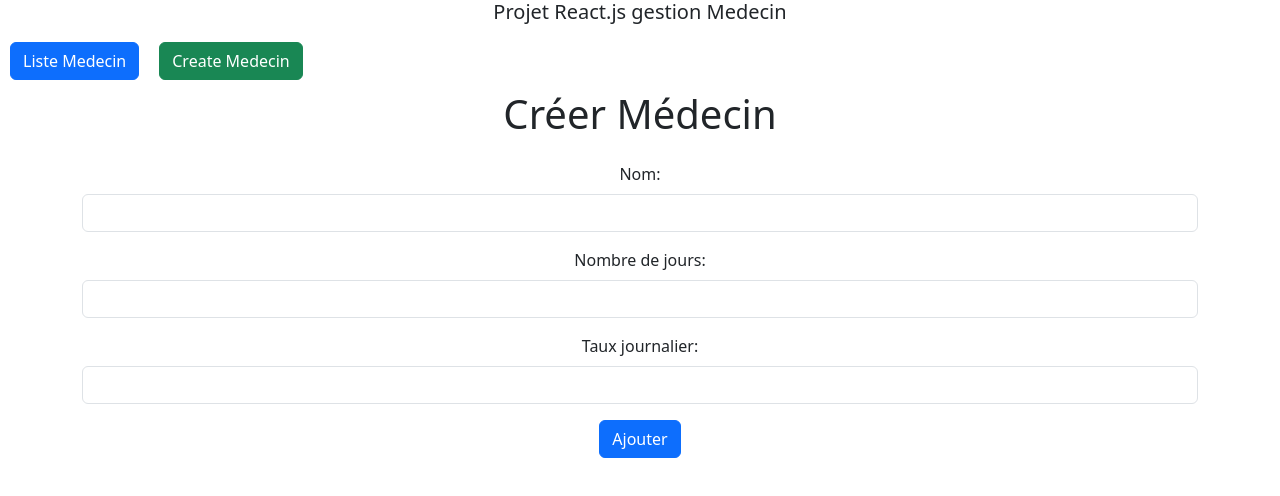
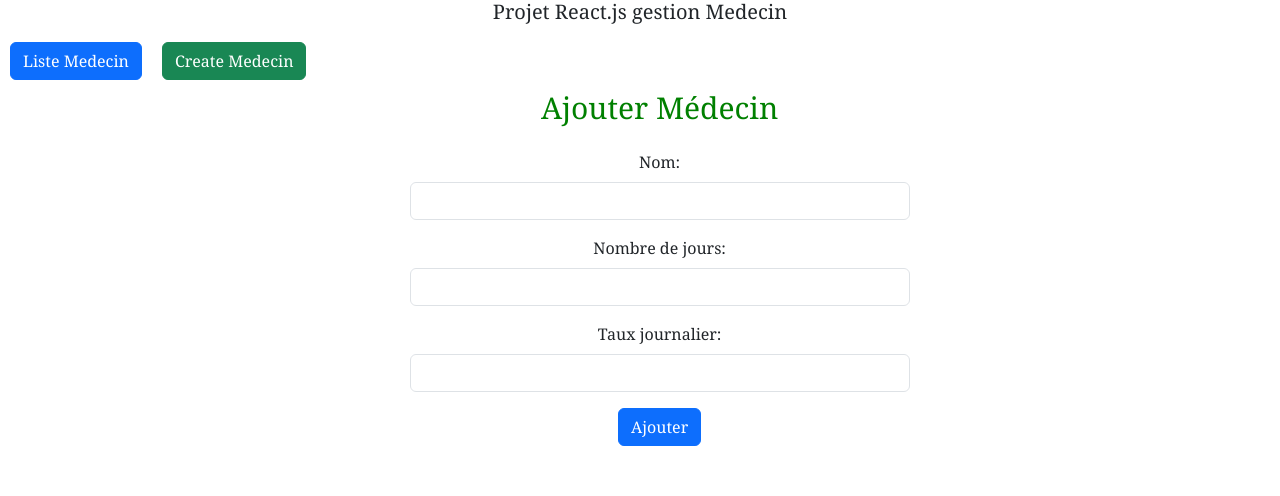
Before and after one commit to labyjohnsongabriel/projet-Medecin, a React (Create React App) app: page /user/create in a window 1280 px wide. Shown: the top 496 px of the page. Built offline with nearby package versions, Linux system fonts and the light colour scheme.

Commit message:
developper une code css et verifier debug dans les codes ajouter

```diff
--- a/src/components/CreateUser.jsx
+++ b/src/components/CreateUser.jsx
@@ -2,6 +2,7 @@ import { useState } from "react";
 import axios from "axios";
 import { useNavigate } from "react-router-dom";
 import 'bootstrap/dist/css/bootstrap.min.css';
+import './app.css';
 
 export default function CreateMedecin() {
     const navigate = useNavigate();
@@ -27,22 +28,29 @@ export default function CreateMedecin() {
             return;
         }
 
+        // Vérification des valeurs positives
+        const nbrJours = parseInt(inputs.Nbr_jours, 10);
+        const tauxJournalier = parseFloat(inputs.Taux_journalier);
 
-        if (inputs.Nbr_jours <= 0 || inputs.Taux_journalier <= 0) {
+        if (nbrJours <= 0 || tauxJournalier <= 0) {
             setError("Les valeurs de 'Nbr_jours' et 'Taux_journalier' doivent être des nombres positifs.");
             return;
         }
 
+        // Préparation de la requête POST
         try {
-            const response = await axios.post('http://localhost:8888/api/users/save', inputs);
+            const response = await axios.post('http://localhost:8888/api/users/save', {
+                NomMed: inputs.NomMed,
+                Nbr_jours: nbrJours,
+                Taux_journalier: tauxJournalier,
+            });
 
 
             if (response.data && response.data.status === 1) {
+                setError('Échec de la création de l\'enregistrement.');
 
+            } else {
                 navigate('/');
-            } else {
-
-                setError('Échec de la création de l\'enregistrement.');
             }
         } catch (error) {
             console.error('Erreur lors de la requête POST:', error);
@@ -51,10 +59,9 @@ export default function CreateMedecin() {
     };
 
 
-
     return (
-        <div className="container">
-            <h1 className="mb-4">Créer Médecin</h1>
+        <div className="container-flux">
+            <h1 className="mb-4">Ajouter Médecin</h1>
             {error && <div className="alert alert-danger">{error}</div>}
             <form onSubmit={handleSubmit}>
                 <div className="mb-3">
--- a/src/components/EditUser.jsx
+++ b/src/components/EditUser.jsx
@@ -2,6 +2,7 @@ import { useState, useEffect } from "react";
 import axios from "axios";
 import { useNavigate, useParams } from "react-router-dom";
 import 'bootstrap/dist/css/bootstrap.min.css';
+import './app.css';
 
 export default function EditMedecin() {
     const navigate = useNavigate();
@@ -15,8 +16,21 @@ export default function EditMedecin() {
 
 
     useEffect(() => {
-        getUser();
-    }, []);
+
+        axios.get(`http://localhost:8888/api/medecin/${NomMed}`)
+            .then(response => {
+                if (response.data) {
+                    setInputs(response.data);
+                } else {
+                    setError('Médecin non trouvé.');
+                }
+            })
+            .catch(err => {
+                console.error('Erreur lors de la récupération des données:', err);
+                setError('Erreur lors de la récupération des données.');
+            });
+    }, [NomMed]);
+
 
 
     const getUser = async () => {
@@ -30,7 +44,7 @@ export default function EditMedecin() {
         }
     };
 
-    // Fonction pour gérer les changements de champ dans le formulaire
+
     const handleChange = (event) => {
         const { name, value } = event.target;
         setInputs(prevState => ({ ...prevState, [name]: value }));
@@ -57,7 +71,7 @@ export default function EditMedecin() {
     };
 
     return (
-        <div className="container">
+        <div className="container-flux">
             <h1 className="mb-4">Modifier Médecin</h1>
             {error && <div className="alert alert-danger">{error}</div>}
             <form onSubmit={handleSubmit}>
--- a/src/components/ListUser.jsx
+++ b/src/components/ListUser.jsx
@@ -3,6 +3,7 @@ import axios from "axios";
 import { Link, useNavigate } from "react-router-dom";
 import 'bootstrap/dist/css/bootstrap.min.css';
 import { Chart } from 'chart.js/auto';
+
 
 function ListUser() {
     const [users, setUsers] = useState([]);
@@ -13,7 +14,6 @@ function ListUser() {
         getUsers();
     }, []);
 
-    // Fonction pour obtenir la liste des utilisateurs
     const getUsers = async () => {
         try {
             const response = await axios.get(`${apiBaseUrl}/user`);
@@ -25,7 +25,7 @@ function ListUser() {
         }
     };
 
-    // Fonction pour supprimer un utilisateur
+
     const deleteUser = async (NomMed) => {
         if (window.confirm('Êtes-vous sûr de vouloir supprimer ce médecin ?')) {
             try {
@@ -90,10 +90,10 @@ function ListUser() {
     return (
         <div className="container">
             <h1 className="text-primary">Liste des Médecins</h1>
-            <table className="table table-striped">
+            <table className="table table-group-divider">
                 <thead>
                     <tr>
-                        <th>#</th>
+                        <th>Id</th>
                         <th>Nom</th>
                         <th>Nombre de jours</th>
                         <th>Taux journalier</th>
@@ -117,6 +117,7 @@ function ListUser() {
                     ))}
                 </tbody>
             </table>
+
             <h2>Histogramme des Prestations</h2>
             <canvas id="histogram"></canvas>
         </div>
--- /dev/null
+++ b/src/components/app.css
@@ -0,0 +1,43 @@
+*{
+    margin: 0;
+    padding: 0;
+    font-family: Cambria, Cochin, Georgia, Times, 'Times New Roman', serif;
+
+}
+.container-flux{
+    background:rgba(255,255,255,0.3);
+    width: 500px;
+    box-shadow: 20px 20px 40px -6px rga(255,255,255,0.3);
+    backdrop-filter: blur(10px);
+    height: 450px;
+    border-radius: 12px;
+    margin-left: 32%;
+    transition: all 0.2s ease-in-out;
+
+
+}
+input{
+    text-align: center;
+    inline-size: none;
+    background: transparent;
+    border-bottom: 1px solid honeydew;
+    outline: none;
+    background:transparent;
+    font-size: 16px;
+
+    border: none;
+    font-family: Cambria, Cochin, Georgia, Times, 'Times New Roman', serif;
+}
+label{
+
+    font-family: Cambria, Cochin, Georgia, Times, 'Times New Roman', serif;
+}
+h1{
+    font-family: Cambria, Cochin, Georgia, Times, 'Times New Roman', serif;
+    font-size: 30px;
+    color: green;
+
+}
+button{
+    font-family: Cambria, Cochin, Georgia, Times, 'Times New Roman', serif;
+}
```
Also changed, not shown: 1 other file (tests, documents, lock files or other folders).
